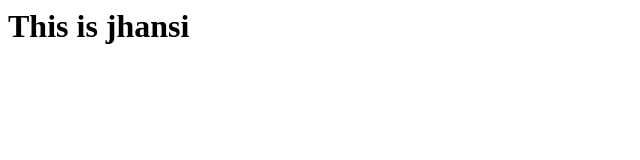
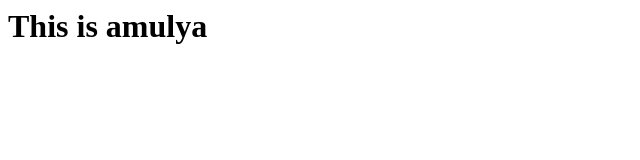
Before and after one commit to jhansi-1234-sumana/my-third-repository, a plain HTML site: page index.html in a window 1280 px wide. Shown: the whole page, without its empty margins (0-640 px from the left). Drawn offline with Linux system fonts and the light colour scheme.

Commit message:
Updated index.html

```diff
--- a/index.html
+++ b/index.html
@@ -1,3 +1,4 @@
 <body>
-<h1>This is jhansi</h1>
+<h1>This is amulya</h1>
+
 </body>
```
